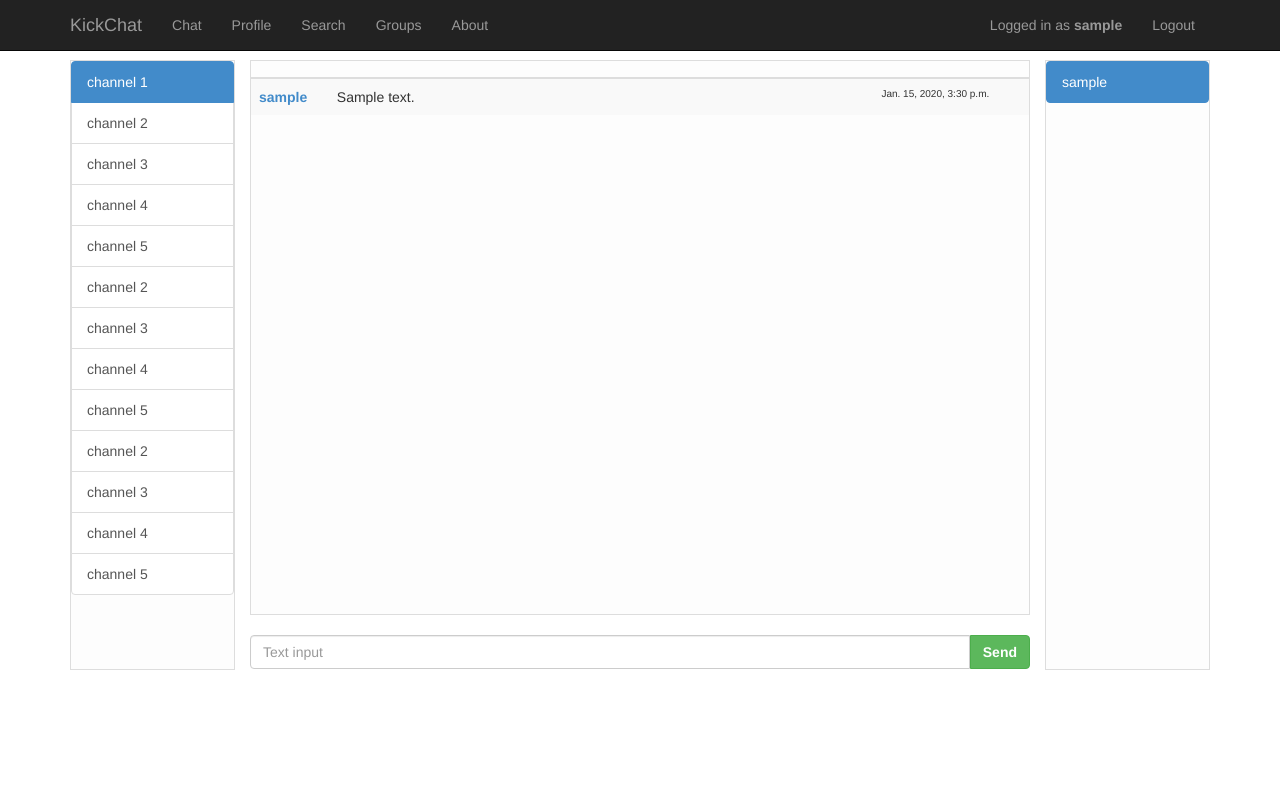
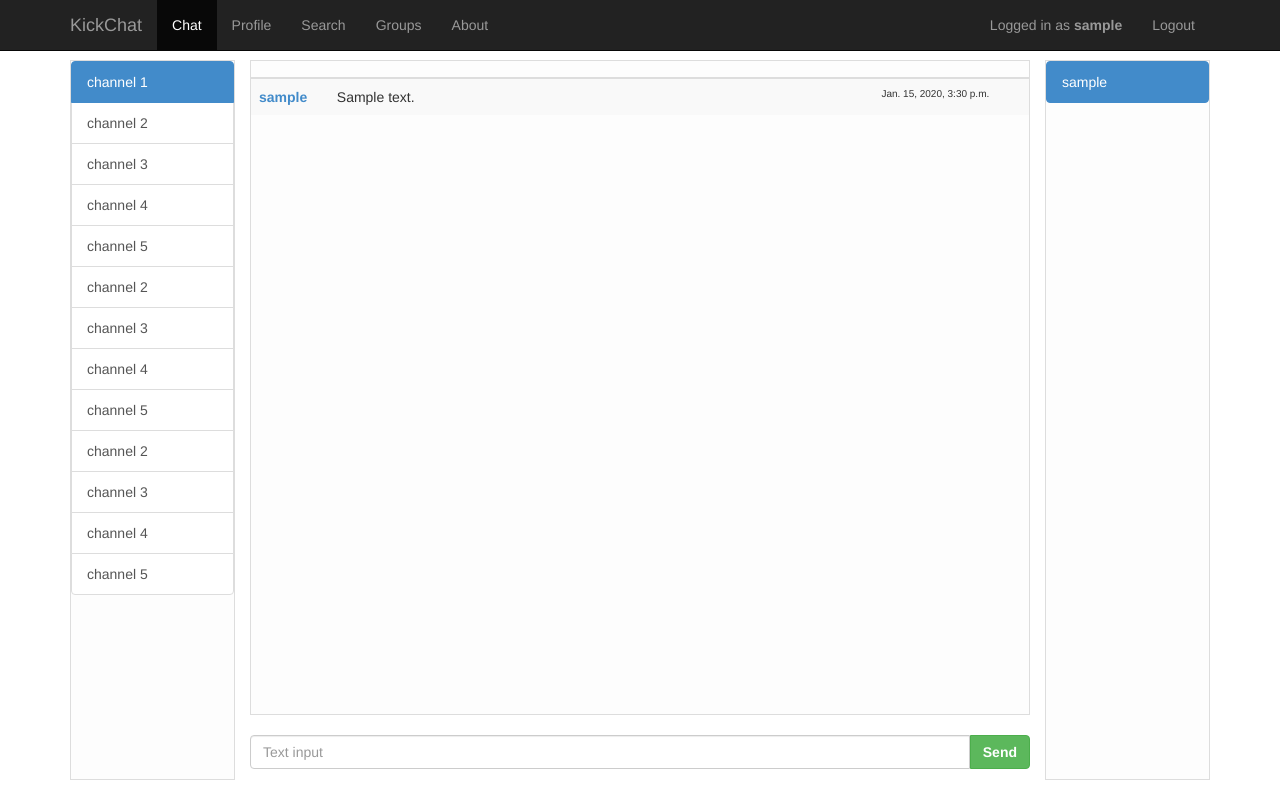
Before and after one commit to desouradeep/kickchat, a Django app: page /chat/ in a window 1280 px wide. Run offline with Django 3.2, Linux system fonts and the light colour scheme; a user stored in the database is signed in; tables that the repository leaves empty hold one stand-in row (values such as "Sample post"); some libraries are stand-ins or nearby versions.

Commit message:
Fixed js

```diff
--- a/templates/base.html
+++ b/templates/base.html
@@ -11,15 +11,15 @@
   }
   </style>
   <script src="{{STATIC_URL}}js/jquery-1.10.2.min.js"></script>
-  <script src="{{STATIC_URL}}js/mCustomScrollBar.js"></script>
   <script type='text/javascript'>
   $(document).ready(function(){
   element = $('#{{ activated_navbar_element }}')
   element.attr('class','active')
   $('#chat-page').height($(window).height()-80)
   $(window).resize(function() {
-  $('#chat-page').height($(window).height()-80)
-})
+      $('#chat-page').height($(window).height()-80)
+  })
+  })
 
   </script>
 
--- a/templates/chat/chat.html
+++ b/templates/chat/chat.html
@@ -8,7 +8,7 @@ $(document).ready(function(){
 
     </script>
     {% block container_content %}
-    <div class="row" style="height:610px;">
+    <div id='chat-page' class="row" style="height:610px;">
 
         <div class='col-xs-2' style='height:100%;'>
             <div class="list-group chat-messages">
```
